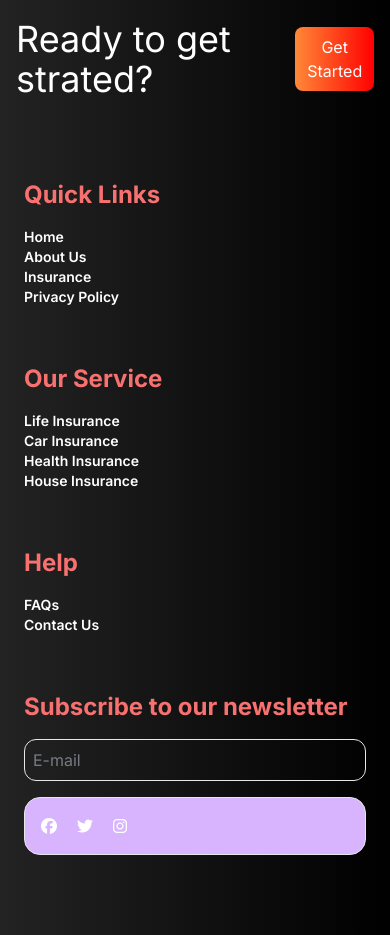
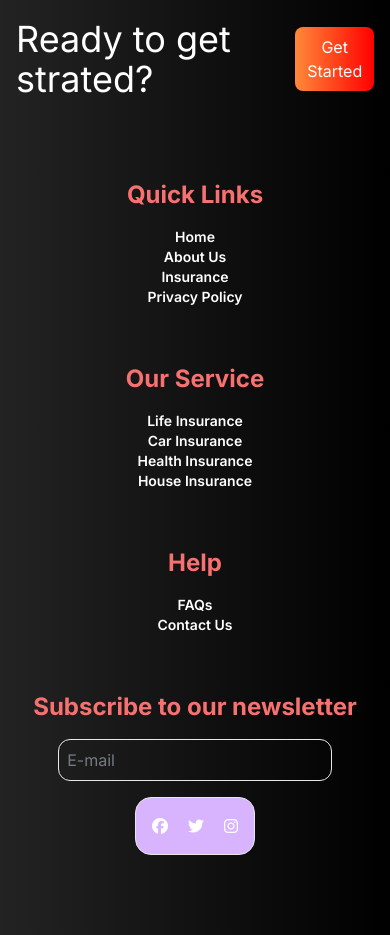
Before and after one commit to shohidulislam12/A2-Solv-by-Tailwincss, a plain HTML site: page index.html in a window 390 px wide. Shown: the part 6940-7875 px from the top of the page. Drawn offline with nearby package versions, Linux system fonts and the light colour scheme.

Commit message:
modify and final all

```diff
--- a/index.html
+++ b/index.html
@@ -293,7 +293,7 @@
               <span>  <button  class="flex text-white mx-auto items-center  bg-gradient-to-l from-[#FF0000] to-[#FF8938] rounded-lg p-2"> Get Started </button></span>
             </div>
 
-        <div class="grid  p-2 lg:grid-cols-4 sm:grid-cols-2 grid-cols-1 mx-auto gap-y-10 py-10 my-10">
+        <div class="grid text-center p-2 lg:grid-cols-4 sm:grid-cols-2 grid-cols-1 mx-auto gap-y-10 py-10 my-10">
                 <div>
                     <h2 class="font-bold text-2xl text-red-400 ">Quick Links</h2>
                     <ul class="my-4  font-semibold text-sm ">
@@ -321,12 +321,14 @@
                 </div>
                 <div>
                     <h2 class="font-bold text-2xl  text-red-400">Subscribe to our newsletter</h2>
-                      <div class="flex items-center justify-between my-4 border-b   border rounded-xl"><input class="bg-transparent opacity-70  p-2 " type="email" placeholder="E-mail "></div>
-                      <div class="flex border mx-auto border bg-purple-300 p-4 rounded-2xl   gap-5">
-                        <span><i class="fa-brands fa-facebook"></i></span>
-                        <span><i class="fa-brands fa-twitter"></i></span>
-                        <span><i class="fa-brands fa-instagram"></i></span>
-                    </div>
+                      <div class="flex w-[80%] sm:w-auto mx-auto items-center justify-between my-4 border-b   border rounded-xl"><input class="   bg-transparent opacity-70  p-2 " type="email" placeholder="E-mail "></div>
+<div class="flex mx-auto w-auto">
+  <div class="flex border mx-auto border bg-purple-300 p-4 rounded-2xl   gap-5">
+    <span><i class="fa-brands fa-facebook"></i></span>
+    <span><i class="fa-brands fa-twitter"></i></span>
+    <span><i class="fa-brands fa-instagram"></i></span>
+</div>
+</div>
                     </div>
 
         </div>
```
